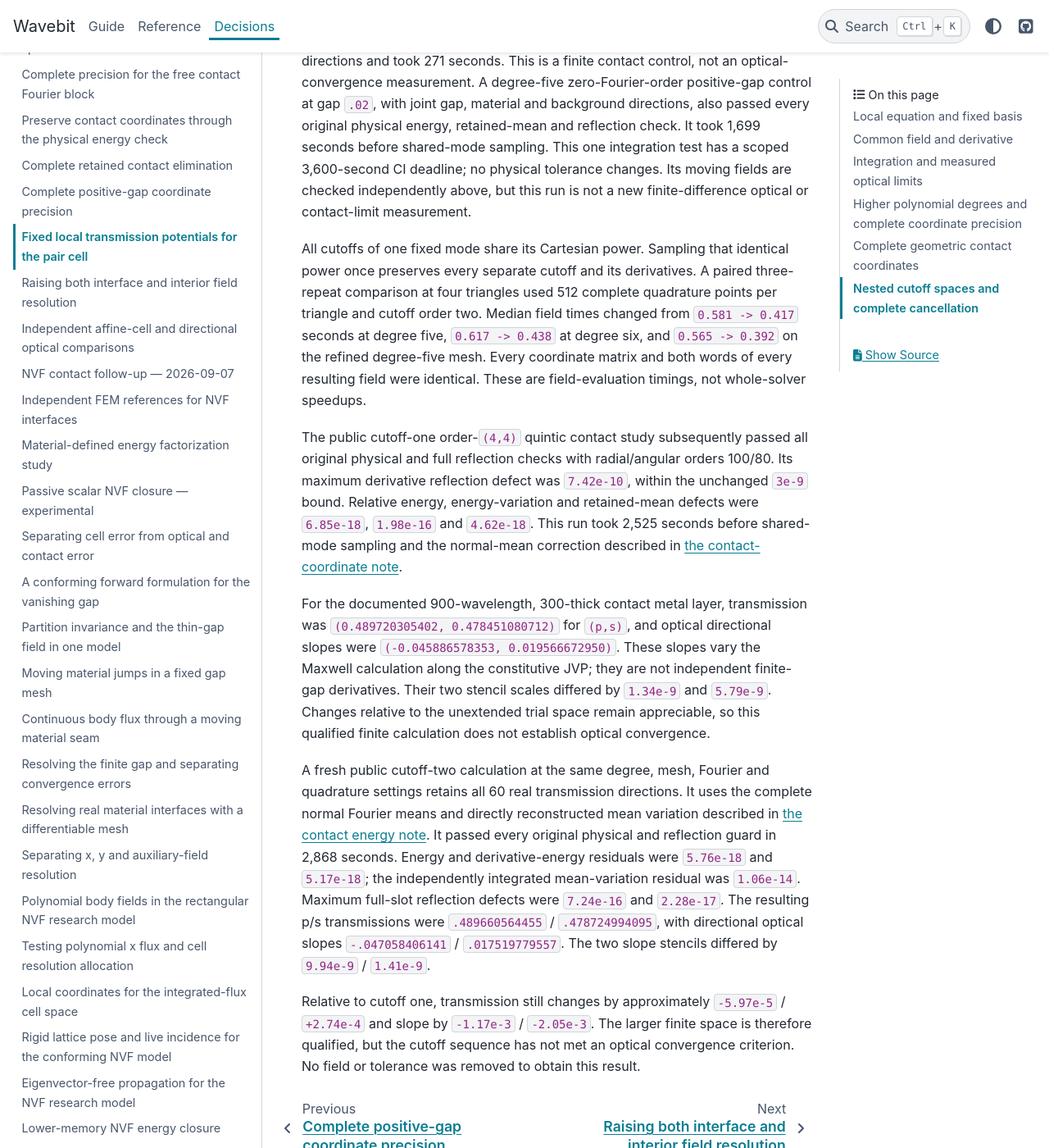
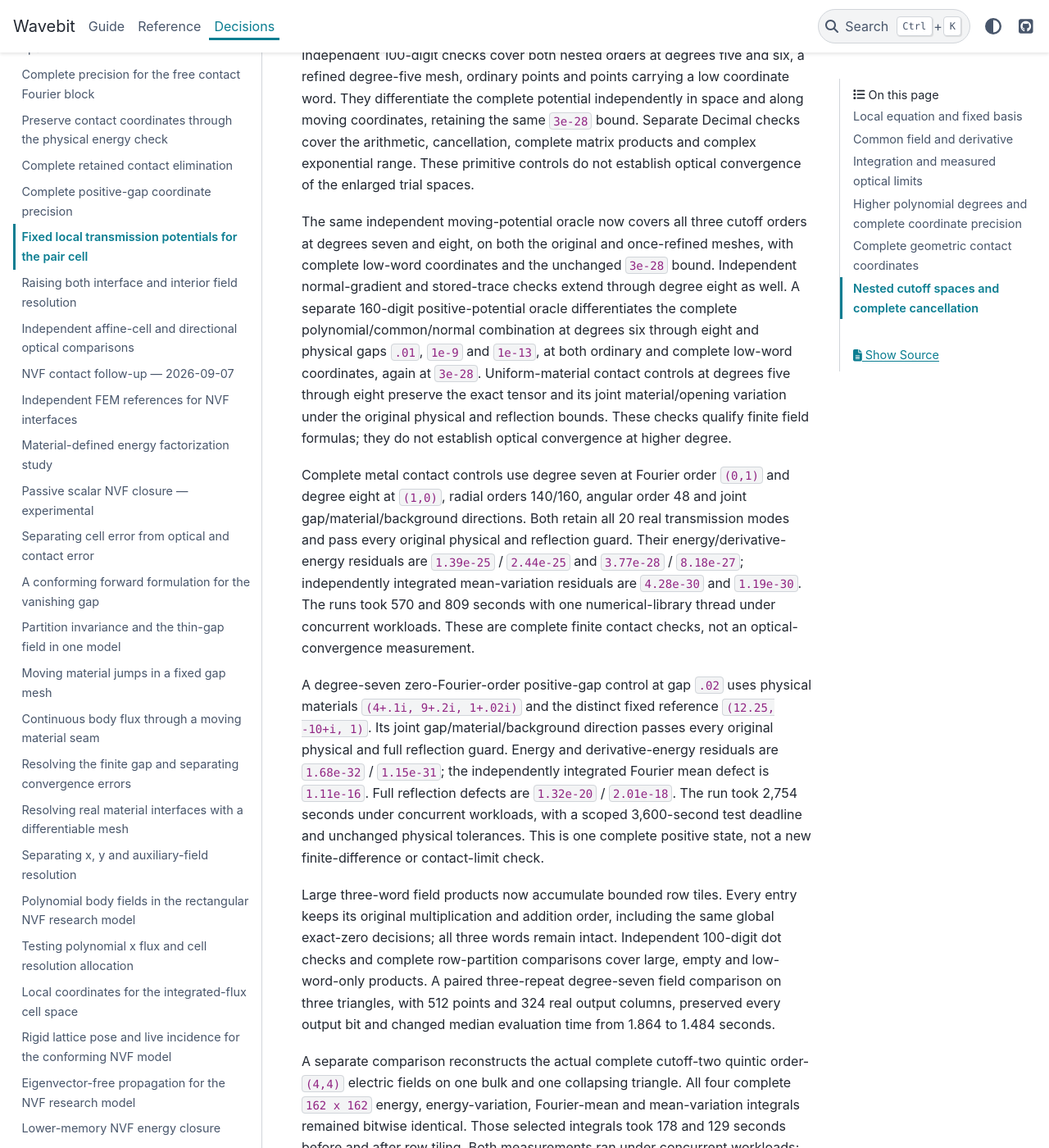
Before and after one commit to fieldalgo/wavebit, a Sphinx documentation site: the page built from docs/nvf-pair-transmission-potentials.md, in a window 1280 px wide and 1400 px high, scrolled down 10997 px. Shown: the whole window at 82% size. Built offline with Sphinx 7.4.7 and the PyData theme 0.15.4, drawn with Linux system fonts in a browser that asks for light colours; some of the changed text lies outside the part shown.

Commit message:
Extend complete transmission fields through degree eight
Use complete three-word common and moving normal fields without widening the older product guard or the dense resource limit. Preserve every field and operation order while tiling large field products. Add independent high-precision controls and whole contact and positive-gap regressions, and record finite qualification separately from unresolved optical convergence.

Co-authored-by: Codex <noreply@openai.com>

````diff
--- a/docs/nvf-pair-transmission-potentials.md
+++ b/docs/nvf-pair-transmission-potentials.md
@@ -30,7 +30,7 @@ existing fixed-power family.
 | Reference coefficients | Fixed left, right and background values defining the trial functions |
 | Physical coefficients | Live materials passed to `closure`, independently of the reference |
 | One through four branches | Successive noninteger growing transmission roots at all six corners |
-| Cutoff order zero through two | At degree 5 or 6, include every `h*(1-h)**m` multiplier through that order; zero retains the original space |
+| Cutoff order zero through two | At degrees 5 through 8, include every `h*(1-h)**m` multiplier through that order; zero retains the original space |
 | Real directions | Both real and imaginary parts of complex modes; one direction for a real mode with real relative coefficients |
 | Common coordinates | A continuous Pp interpolation subtraction and complete real QR within each corner group |
 
@@ -242,6 +242,21 @@ original guards, with full value and derivative reflection defects below
 `3.76e-12` and `8.78e-11`. Its transmission and slope still change substantially
 from the unrefined space. It does not close the approximation-convergence gate.
 
+A fresh refined quintic two-branch library calculation uses the complete
+normal Fourier means and independently reconstructed mean variation from
+[the contact energy note](nvf-contact-energy-coordinates.md). At radial/angular
+orders 100/80 and Fourier order `(4,4)`, it passed every original physical
+and reflection guard in 6,311 seconds under concurrent workloads. Energy
+and derivative-energy residuals were `1.61e-25` / `5.29e-22`; the physical
+mean-variation residual was `3.59e-15`. Full-slot value and derivative
+reflection defects were `7.24e-16` / `9.16e-16`.
+
+Its p/s transmissions are `.489284990957` / `.479401083850`, with optical
+directional slopes `-.044017967333` / `.017928929941`. The two slope stencils
+differ by `3.39e-10` / `2.01e-8`. This fresh complete-state qualification
+resolves the earlier refined derivative reflection failure; it does not
+establish approximation or optical convergence.
+
 Reproduce the library measurement with
 
 ```shell
@@ -255,7 +270,7 @@ before applying the unchanged strict reflection checks.
 ## Higher polynomial degrees and complete coordinate precision
 
 The explicit transmission family admits common polynomial degrees 3 through
-6. The existing dense bound `degree * 2**refinement <= 16` continues to
+8. The existing dense bound `degree * 2**refinement <= 16` continues to
 apply. The original fixed-power and polynomial family degree contracts are
 unchanged. Increasing degree retains the complete Bernstein space, every
 selected real transmission direction, and the full continuous Fourier trace.
@@ -320,7 +335,7 @@ approximation changes.
 
 ## Complete geometric contact coordinates
 
-For degrees 5 and 6, [complete retained elimination](nvf-retained-contact-solve.md)
+For degrees 5 through 8, [complete retained elimination](nvf-retained-contact-solve.md)
 uses the smaller block when its dimension is below the common potential count.
 The complete common gradient space can also use its integrated
 geometric metric instead of repeatedly factoring tall sampled field matrices.
@@ -354,7 +369,7 @@ The optional `cutoff_order` extends each fixed transmission potential `F`
 from `h*F` to the nested collection `h*(1-h)**m*F`, for every integer `m`
 from zero through the requested order. Here `h` is the same piecewise affine
 corner hat. No original mode, real component or common polynomial is
-removed. Orders one and two are available at degrees five and six; order
+removed. Orders one and two are available at degrees five through eight; order
 zero remains the default. With the documented two-branch metal reference,
 the three choices contain 20, 40 and 60 real transmission directions.
 
@@ -380,8 +395,13 @@ Three-word products retain every cross term, and normalization carries a
 surviving low remainder into the leading word after cancellation. Complex
 powers use real range reduction and complete-coefficient exponential and
 trigonometric polynomials. No third-party arithmetic implementation or new
-runtime dependency is introduced. The ordinary cutoff-zero path continues
-to use its existing two-word provider.
+runtime dependency is introduced. At degrees five and six the ordinary
+cutoff-zero path continues to use its existing two-word provider. Degrees
+seven and eight use the three-word provider even with an empty transmission
+bank: their Bernstein columns exceed the older small-product kernel's
+qualified dimension. Their disappearing positive-gap polynomial fields are
+also differentiated completely before applying the physical inverse and its
+variation. No existing small-product dimension guard is widened.
 
 Independent 100-digit checks cover both nested orders at degrees five and
 six, a refined degree-five mesh, ordinary points and points carrying a low
@@ -390,6 +410,56 @@ in space and along moving coordinates, retaining the same `3e-28` bound.
 Separate Decimal checks cover the arithmetic, cancellation, complete matrix
 products and complex exponential range. These primitive controls do not
 establish optical convergence of the enlarged trial spaces.
+
+The same independent moving-potential oracle now covers all three cutoff
+orders at degrees seven and eight, on both the original and once-refined
+meshes, with complete low-word coordinates and the unchanged `3e-28` bound.
+Independent normal-gradient and stored-trace checks extend through degree
+eight as well. A separate 160-digit positive-potential oracle differentiates
+the complete polynomial/common/normal combination at degrees six through
+eight and physical gaps `.01`, `1e-9` and `1e-13`, at both ordinary and
+complete low-word coordinates, again at `3e-28`.
+Uniform-material contact controls at degrees five through eight preserve
+the exact tensor and its joint material/opening variation under the original
+physical and reflection bounds. These checks qualify finite field formulas;
+they do not establish optical convergence at higher degree.
+
+Complete metal contact controls use degree seven at Fourier order `(0,1)`
+and degree eight at `(1,0)`, radial orders 140/160, angular order 48 and
+joint gap/material/background directions. Both retain all 20 real
+transmission modes and pass every original physical and reflection guard.
+Their energy/derivative-energy residuals are `1.39e-25` / `2.44e-25` and
+`3.77e-28` / `8.18e-27`; independently integrated mean-variation residuals
+are `4.28e-30` and `1.19e-30`. The runs took 570 and 809 seconds with one
+numerical-library thread under concurrent workloads. These are complete
+finite contact checks, not an optical-convergence measurement.
+
+A degree-seven zero-Fourier-order positive-gap control at gap `.02` uses
+physical materials `(4+.1i, 9+.2i, 1+.02i)` and the distinct fixed reference
+`(12.25, -10+i, 1)`. Its joint gap/material/background direction passes every
+original physical and full reflection guard. Energy and derivative-energy
+residuals are `1.68e-32` / `1.15e-31`; the independently integrated Fourier
+mean defect is `1.11e-16`. Full reflection defects are `1.32e-20` / `2.01e-18`.
+The run took 2,754 seconds under concurrent workloads, with a scoped
+3,600-second test deadline and unchanged physical tolerances. This is one
+complete positive state, not a new finite-difference or contact-limit check.
+
+Large three-word field products now accumulate bounded row tiles. Every
+entry keeps its original multiplication and addition order, including the
+same global exact-zero decisions; all three words remain intact. Independent
+100-digit dot checks and complete row-partition comparisons cover large,
+empty and low-word-only products. A paired three-repeat degree-seven field
+comparison on three triangles, with 512 points and 324 real output columns,
+preserved every output bit and changed median evaluation time from 1.864 to
+1.484 seconds.
+
+A separate comparison reconstructs the actual complete cutoff-two quintic
+order-`(4,4)` electric fields on one bulk and one collapsing triangle.
+All four complete `162 x 162` energy, energy-variation, Fourier-mean and
+mean-variation integrals remained bitwise identical. Those selected integrals
+took 178 and 129 seconds before and after row tiling. Both measurements ran
+under concurrent workloads; neither is a whole-solver speedup or a new
+optical-convergence qualification.
 
 To measure an enlarged space with the full original physical and reflection
 checks, use the existing study entry point, for example:
````
Also changed, not shown: docs/guide/cartesian-pair-gap.md (+10 -3 lines), 12 other files.
